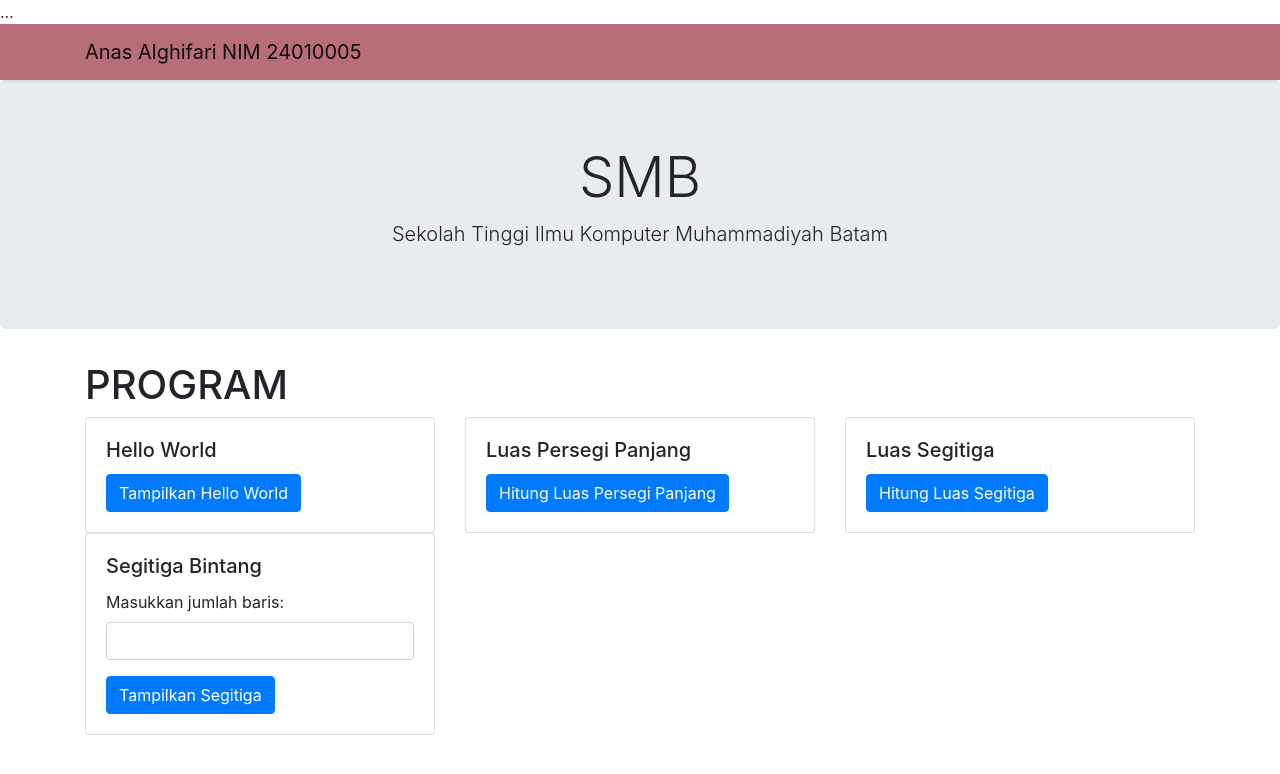
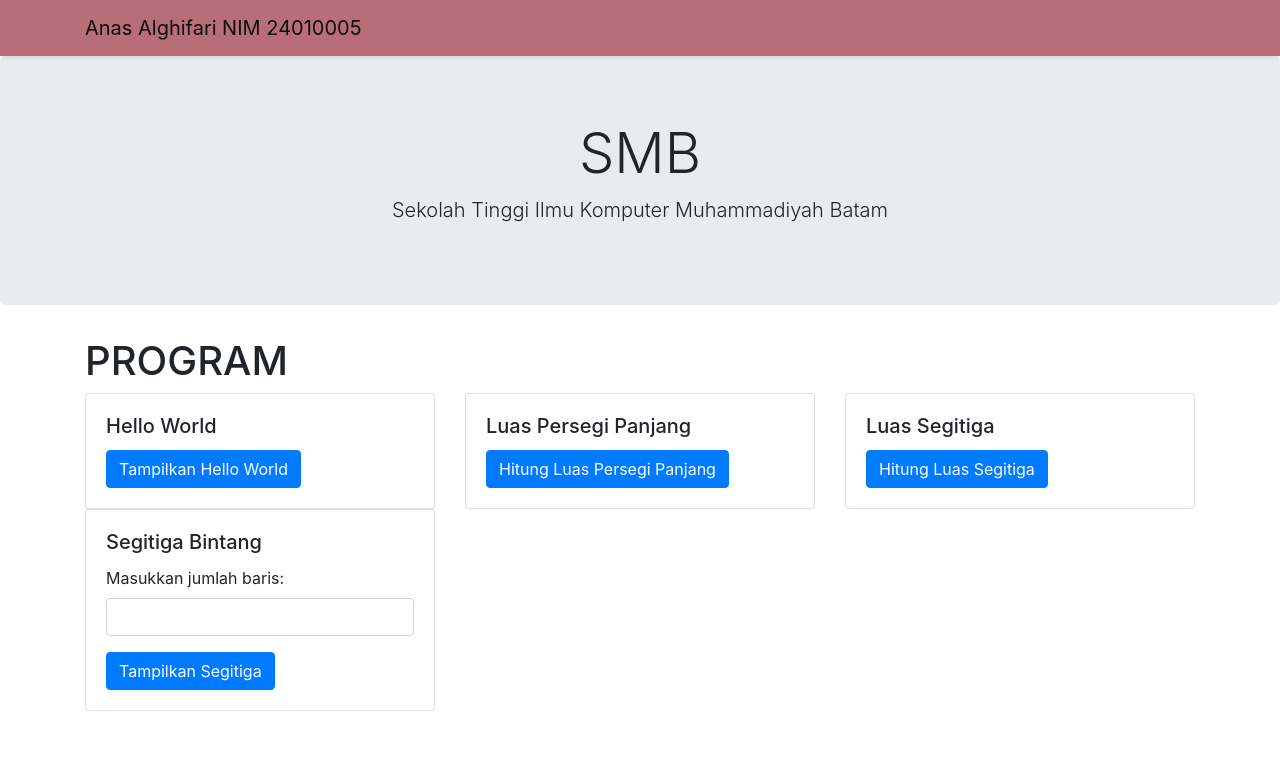
Before and after one commit to Alanasghifari/UTSalgoritmaNpemrograman, a plain HTML site: page index.html.html in a window 1280 px wide. Drawn offline with nearby package versions, Linux system fonts and the light colour scheme.

Commit message:
Update index.html.html

```diff
--- a/index.html.html
+++ b/index.html.html
@@ -1,5 +1,4 @@
 <!doctype html>
-<form static-form>...</form>
 <html lang="en">
 <head>
 <meta charset="utf-8">
@@ -205,3 +204,4 @@ document.getElementById('luasResultS').innerText = `Luas: ${luasS}`;
 <!-- Static App Form Collection Script -->
 <script src="https://static.app/js/static-forms.js" type="text/javascript"></script>
 </body>
+</html>
```
